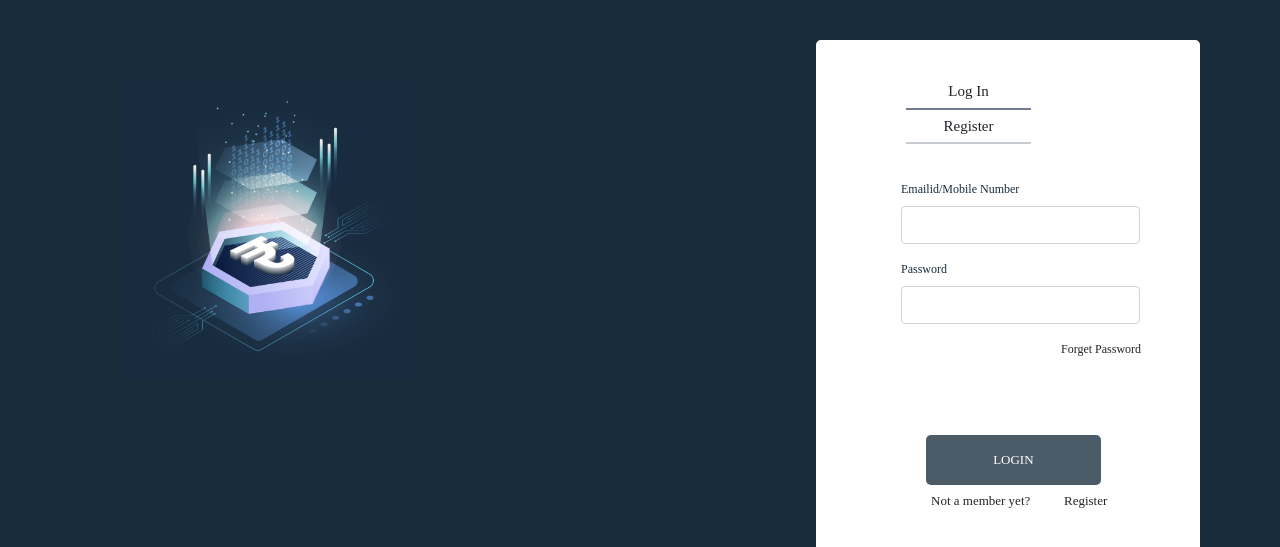
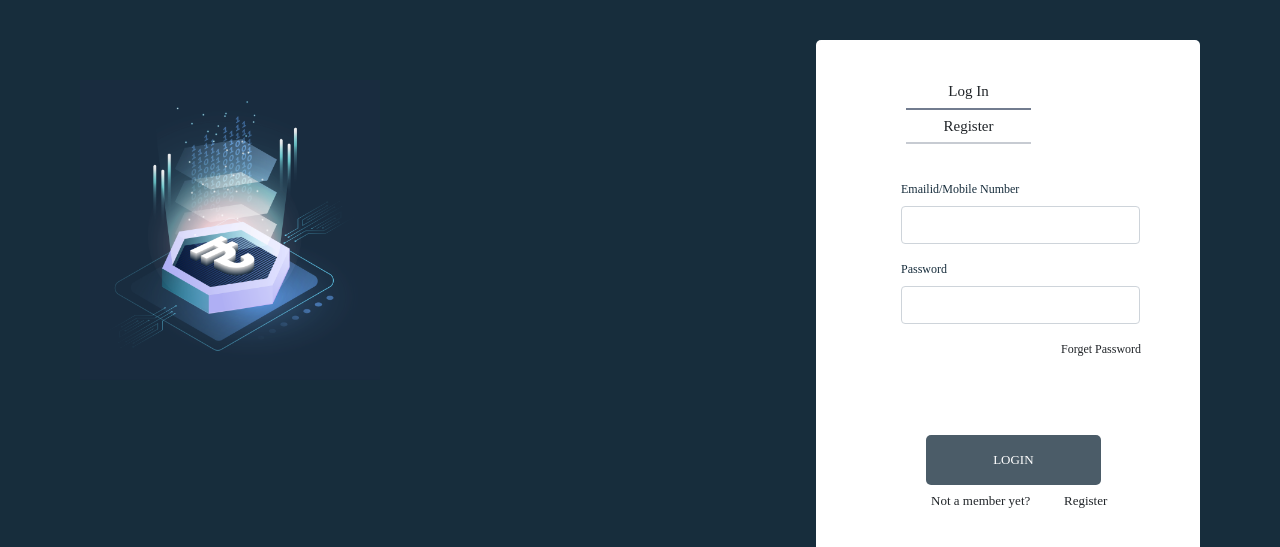
Before and after one commit to ankitsahu19/LoginFrame, a plain HTML site: page index.html in a window 1280 px wide. Shown: the top 547 px of the page. Drawn offline with nearby package versions, Linux system fonts and the light colour scheme; a web font is replaced by a local one.

Commit message:
Update style.css

```diff
--- a/style.css
+++ b/style.css
@@ -12,7 +12,7 @@
 }
 .image {
   top: 80px;
-  left: 120px;
+  left: 80px;
   position: absolute;
 }
 
```
